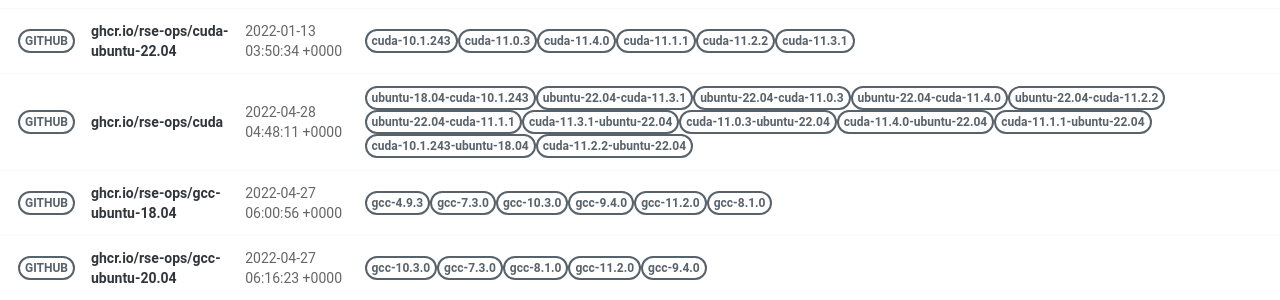
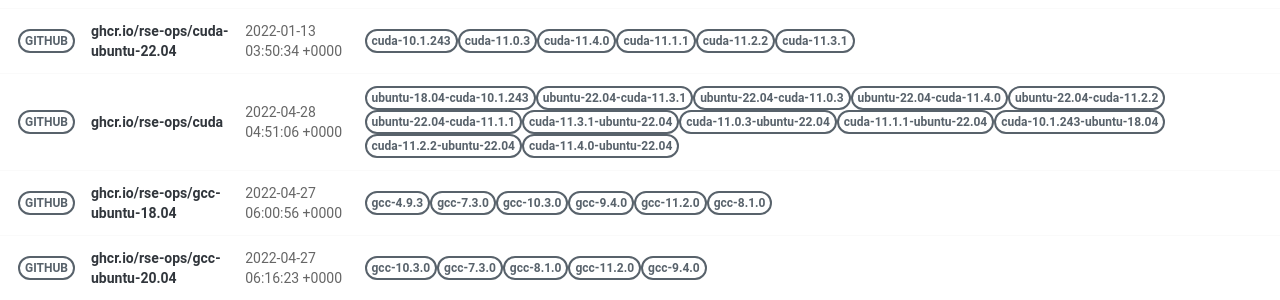
Before and after one commit to rse-ops/docker-images, a Jekyll site: the page built from pages/index.md, in a window 1280 px wide. Shown: the part 421-721 px from the top of the page. Built offline with Jekyll 4.4.1, drawn with Linux system fonts in a browser that asks for light colours; nearby versions of some CDN libraries.

Commit message:
Automated push to update library 2022-04-28

```diff
--- a/_library/ghcr.io-rse-ops-cuda.md
+++ b/_library/ghcr.io-rse-ops-cuda.md
@@ -1,7 +1,7 @@
 ---
 layout: container
 name: ghcr.io/rse-ops/cuda
-updated_at: 2022-04-28 04:48:11.909266
+updated_at: 2022-04-28 04:51:06.511799
 
 
 container_url: https://github.com/orgs/rse-ops/packages/container/package/cuda
@@ -30,9 +30,6 @@ versions:
  - tag: cuda-11.0.3-ubuntu-22.04
    dockerfile: https://github.com/rse-ops/docker-images/blob/main/ubuntu/cuda/Dockerfile
    manifest: https://crane.ggcr.dev/manifest/ghcr.io/rse-ops/cuda:cuda-11.0.3-ubuntu-22.04
- - tag: cuda-11.4.0-ubuntu-22.04
-   dockerfile: https://github.com/rse-ops/docker-images/blob/main/ubuntu/cuda/Dockerfile
-   manifest: https://crane.ggcr.dev/manifest/ghcr.io/rse-ops/cuda:cuda-11.4.0-ubuntu-22.04
  - tag: cuda-11.1.1-ubuntu-22.04
    dockerfile: https://github.com/rse-ops/docker-images/blob/main/ubuntu/cuda/Dockerfile
    manifest: https://crane.ggcr.dev/manifest/ghcr.io/rse-ops/cuda:cuda-11.1.1-ubuntu-22.04
```
Also changed, not shown: other parts of _library/ghcr.io-rse-ops-cuda.md (+3 -0 lines).
